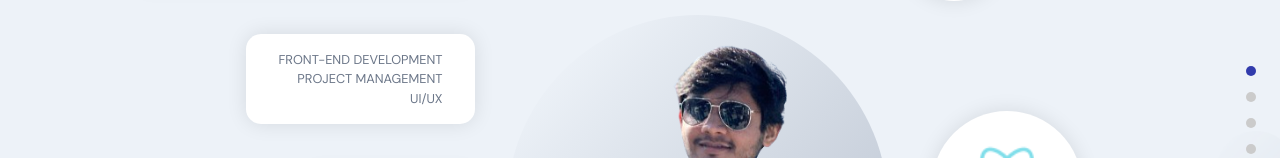
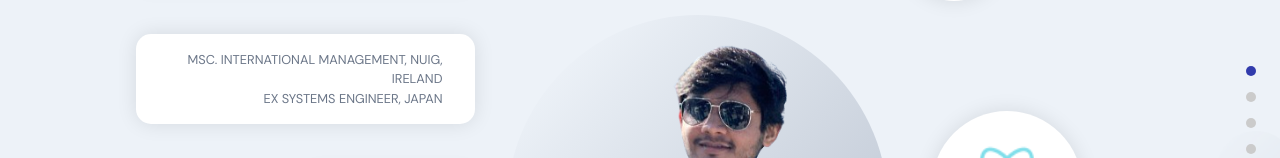
Before and after one commit to Sandy7596/PortfolioWebsite, a React (Create React App) app: page / in a window 1280 px wide. Shown: the part 277-435 px from the top of the page. Built offline with nearby package versions, Linux system fonts and the light colour scheme; no server answers.

Commit message:
Updated Header and CV

```diff
--- a/src/container/Header/Header.jsx
+++ b/src/container/Header/Header.jsx
@@ -35,7 +35,7 @@ const Header = () => {
 
   const handleDownloadCV = () => {
     const cvUrl =
-      "https://flowcv.com/resume/sun2kvgshk";
+      "https://flowcv.com/resume/7bbh6723bp";
       window.open(cvUrl, '_blank');
   };
 
@@ -57,9 +57,8 @@ const Header = () => {
           </div>
 
           <div className="tag-cmp app__flex">
-            <p className="p-text">Front-end Development</p>
-            <p className="p-text">Project Management</p>
-            <p className="p-text">UI/UX</p>
+            <p className="p-text">MSc. International Management, NUIG, IRELAND</p>
+            <p className="p-text">Ex Systems Engineer, JAPAN</p>
           </div>
 
           {/* Download CV Button */}
```
